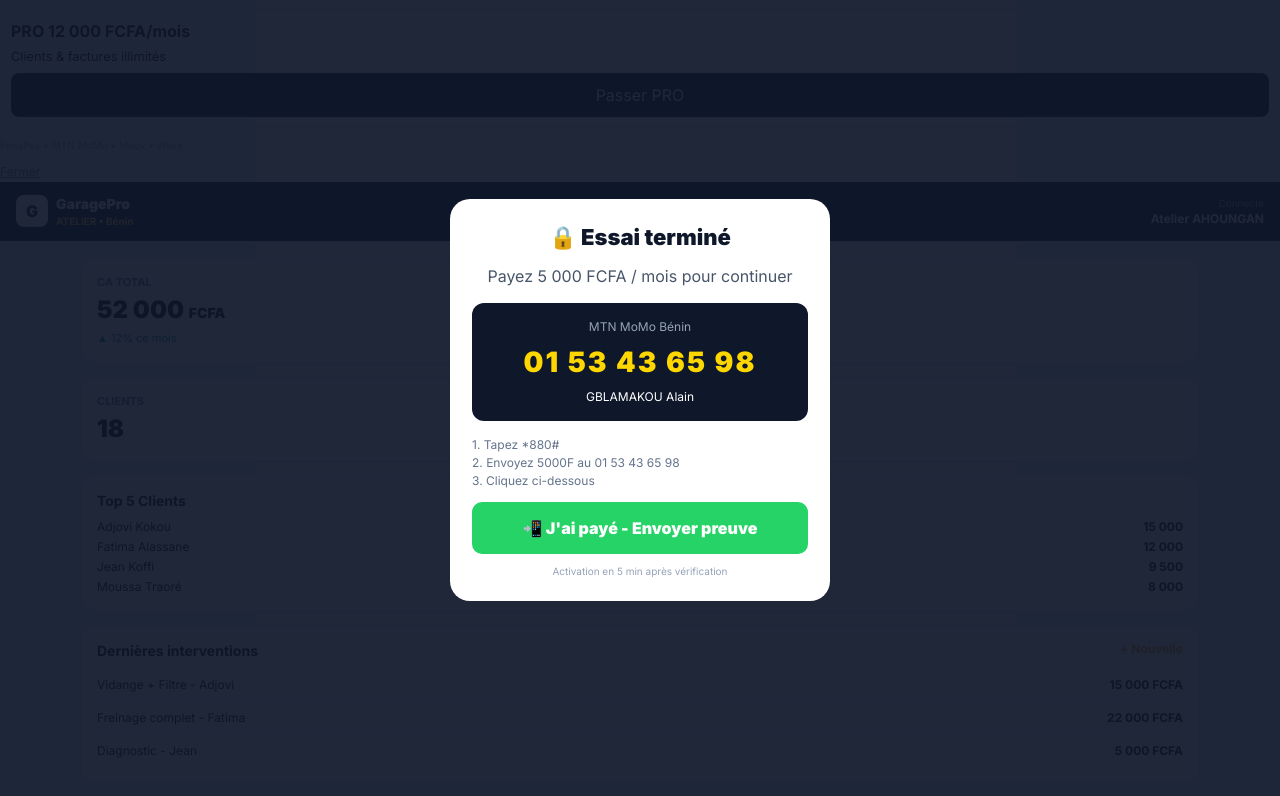
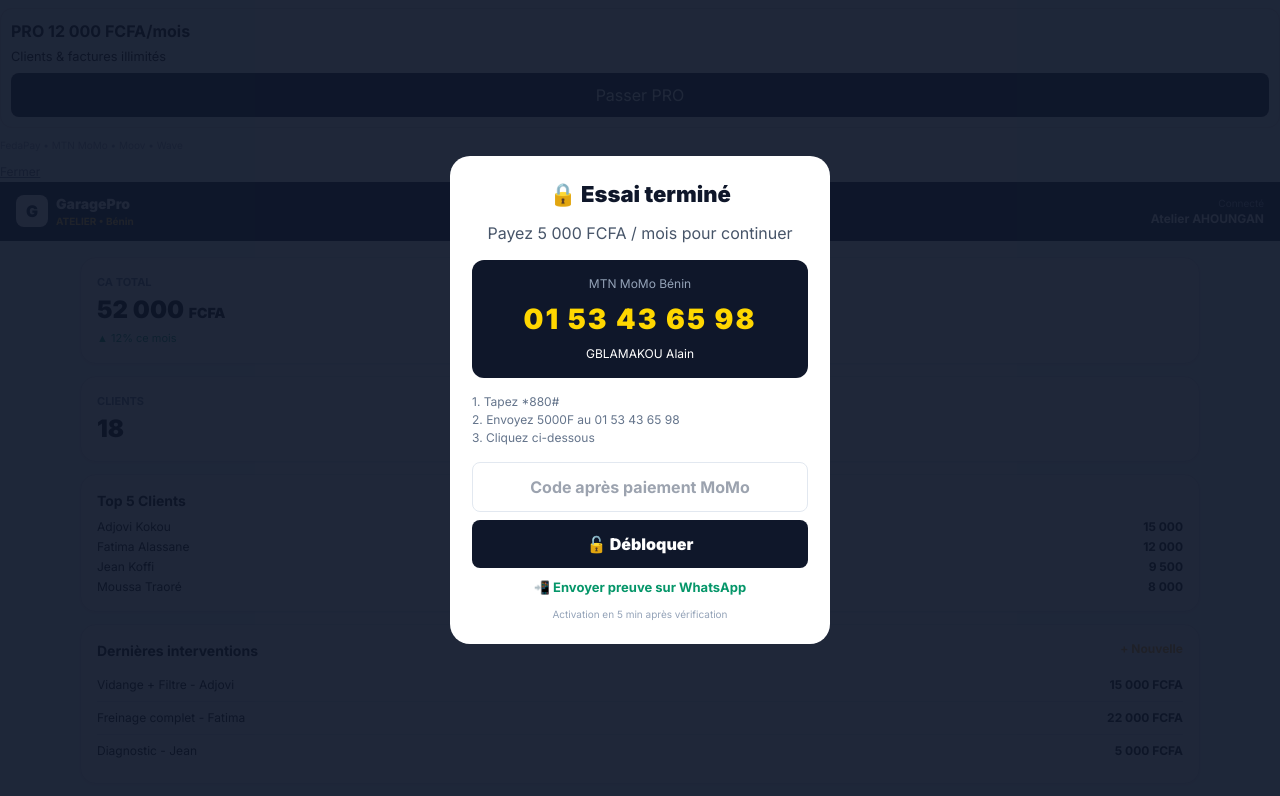
Before and after one commit to GBLAMAKOU/garage-pro-benin, a plain HTML site: page index.html in a window 1280 px wide. Both pictures are taken after a click on the element "+ Nouvelle". Shown: the part 268-1064 px from the top of the page. Drawn offline with nearby package versions, Linux system fonts and the light colour scheme.

Commit message:
Update index.html

```diff
--- a/index.html
+++ b/index.html
@@ -18,7 +18,11 @@
 <p style="font-size:12px;">GBLAMAKOU Alain</p>
 </div>
 <p style="font-size:12px;color:#64748b;text-align:left;">1. Tapez *880#<br>2. Envoyez 5000F au 01 53 43 65 98<br>3. Cliquez ci-dessous</p>
-<a href="https://wa.me/2290153436598?text=Salut%20j'ai%20payé%205000F%20GaragePro%20-%20Mon%20atelier:" style="display:block;background:#25D366;color:white;padding:14px;border-radius:10px;text-decoration:none;font-weight:800;margin-top:12px;">📲 J'ai payé - Envoyer preuve</a>
+<div style="margin-top:15px;">
+<input id="codeInput" placeholder="Code après paiement MoMo" style="width:100%;padding:12px;border:1px solid #e2e8f0;border-radius:8px;text-align:center;font-weight:700;">
+<button onclick="if(document.getElementById('codeInput').value==='GBLA-5000-2026'){localStorage.setItem('garagePaid','yes');alert('✅ Validé ! 30 jours activés');document.getElementById('paywall').style.display='none';}else{alert('❌ Code faux')}" style="width:100%;margin-top:8px;background:#0f172a;color:white;padding:12px;border-radius:8px;border:none;font-weight:800;">🔓 Débloquer</button>
+<a href="https://wa.me/2290153436598?text=Bonjour%20Alain%20j'ai%20payé%205000F" style="display:block;text-align:center;margin-top:10px;font-size:13px;color:#059669;font-weight:700;">📲 Envoyer preuve sur WhatsApp</a>
+</div>
 <p style="font-size:10px;color:#94a3b8;margin-top:10px;">Activation en 5 min après vérification</p>
 </div>
 </div>
```
